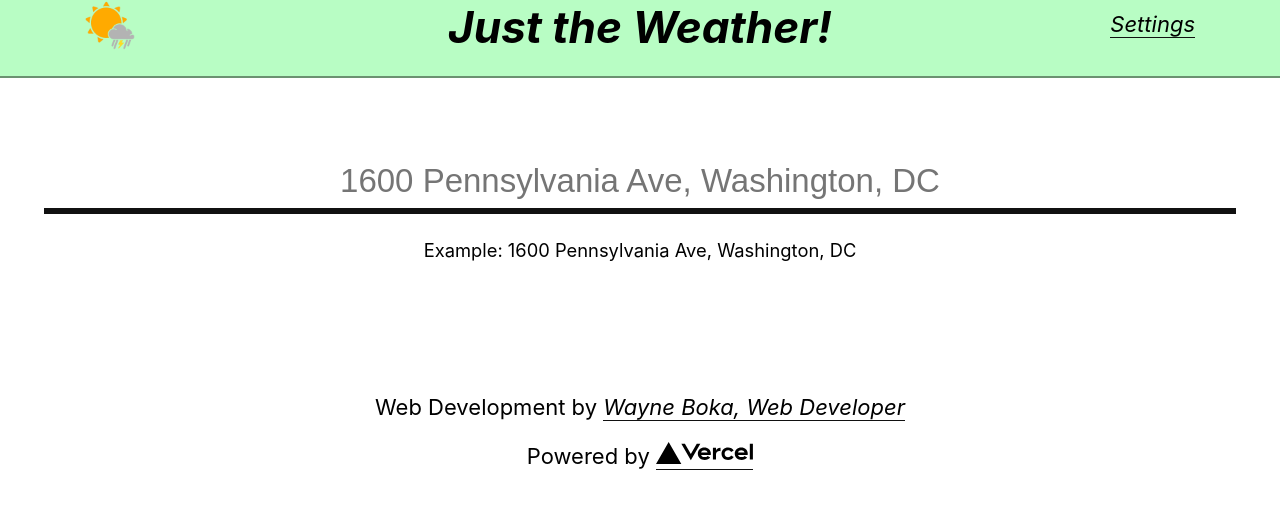
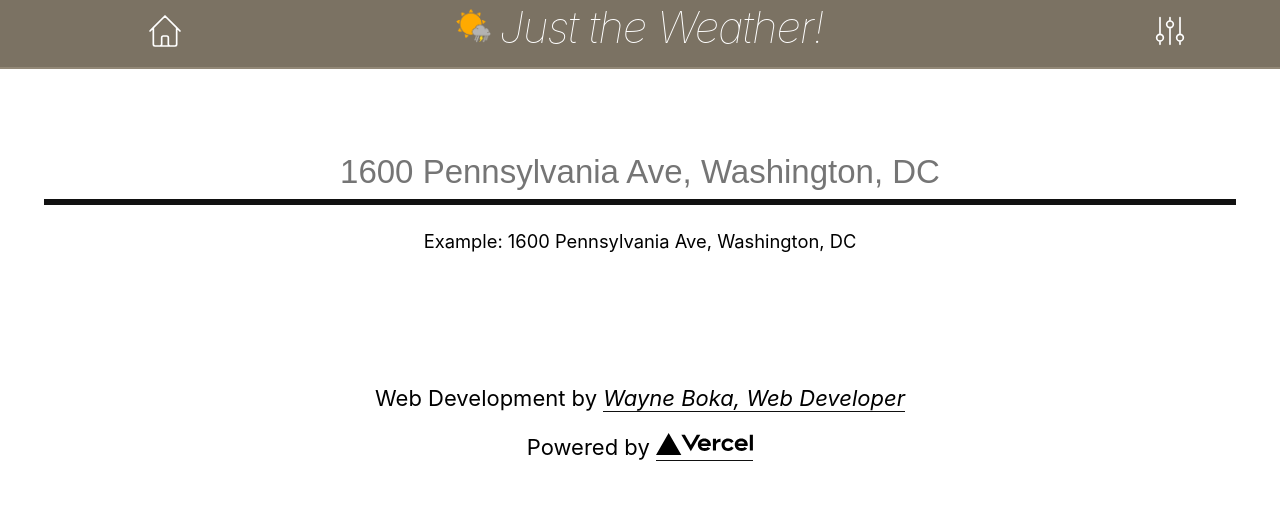
Before and after one commit to wboka/weather, a Next.js app: page / in a window 1280 px wide. Shown: the top 508 px of the page. Built offline with nearby package versions, Linux system fonts and the light colour scheme.

Commit message:
feat: add a better menu

```diff
--- a/components/Menu.jsx
+++ b/components/Menu.jsx
@@ -1,4 +1,3 @@
-import Image from "next/image";
 import Link from "next/link";
 
 const Menu = () => {
@@ -6,28 +5,57 @@ const Menu = () => {
 		<div className="menu">
 			<div className="container">
 				<div className="row">
-					<div
-						className="col-4 col-sm-2"
-						style={{ justifyContent: "center", alignItems: "center" }}
-					>
-						<Image
-							src="/weather.png"
-							alt="Orange sun, grey clouds, grey rain, and yellow lightning bolt"
-							style={{ maxWidth: "50px", width: "100%" }}
-							width={50}
-							height={50}
-						/>
-					</div>
-					<div className="col-8 title" style={{ textAlign: "center" }}>
+					<div className="col-2 home">
 						<Link href="/">
 							<a>
-								<h1>Just the Weather!</h1>
+								<svg
+									xmlns="http://www.w3.org/2000/svg"
+									className="icon"
+									fill="none"
+									viewBox="0 0 24 24"
+									stroke="currentColor"
+								>
+									<path
+										strokeLinecap="round"
+										strokeLinejoin="round"
+										strokeWidth={1}
+										d="M3 12l2-2m0 0l7-7 7 7M5 10v10a1 1 0 001 1h3m10-11l2 2m-2-2v10a1 1 0 01-1 1h-3m-6 0a1 1 0 001-1v-4a1 1 0 011-1h2a1 1 0 011 1v4a1 1 0 001 1m-6 0h6"
+									/>
+								</svg>
 							</a>
 						</Link>
 					</div>
-					<div className="col-12 col-sm-2 settings">
+					<div className="col-8 title" style={{ textAlign: "center" }}>
+						<img
+							src="/weather.png"
+							alt="Orange sun, grey clouds, grey rain, and yellow lightning bolt"
+							style={{
+								maxWidth: "35px",
+								width: "100%",
+								margin: "8px 8px 0 auto",
+							}}
+							width={35}
+						/>
+						Just the Weather!
+					</div>
+					<div className="col-2 settings">
 						<Link href="/settings">
-							<a>Settings</a>
+							<a>
+								<svg
+									xmlns="http://www.w3.org/2000/svg"
+									className="icon"
+									fill="none"
+									viewBox="0 0 24 24"
+									stroke="currentColor"
+								>
+									<path
+										strokeLinecap="round"
+										strokeLinejoin="round"
+										strokeWidth={1}
+										d="M12 6V4m0 2a2 2 0 100 4m0-4a2 2 0 110 4m-6 8a2 2 0 100-4m0 4a2 2 0 110-4m0 4v2m0-6V4m6 6v10m6-2a2 2 0 100-4m0 4a2 2 0 110-4m0 4v2m0-6V4"
+									/>
+								</svg>
+							</a>
 						</Link>
 					</div>
 				</div>
--- a/styles/Menu.css
+++ b/styles/Menu.css
@@ -1,7 +1,12 @@
 .menu {
-	background: #b8fdc4;
-	border-bottom: 2px solid #6b9271;
+	background: #7b7263;
+	border-bottom: 2px solid #928877;
+	color: #ffffff;
 	margin-bottom: 0.25em;
+}
+
+.menu a {
+	border-bottom: none;
 }
 
 .dark .menu {
@@ -9,10 +14,28 @@
 	border-bottom-color: #1e0000;
 }
 
+.settings {
+	text-decoration: none;
+}
+
+.icon {
+	height: 40px;
+	max-width: 50px;
+	width: 100%;
+}
+
+.home,
 .settings,
 .title {
 	padding: 0.5em;
 	text-align: center;
+}
+
+.title {
+	font-size: 1.75em;
+	font-weight: 100;
+	letter-spacing: -0.025em;
+	font-style: italic;
 }
 
 @media (min-width: 575px) {
@@ -22,6 +45,7 @@
 	}
 
 	.title {
+		font-size: 2em;
 		padding: 0;
 	}
 }
--- a/styles/globals.css
+++ b/styles/globals.css
@@ -126,11 +126,6 @@ input[type="button"]:focus {
 	color: #121212;
 }
 
-.dark .menu {
-	background: #2e0000;
-	border-bottom-color: #1e0000;
-}
-
 .flex {
 	display: flex;
 	flex-direction: column;
```
